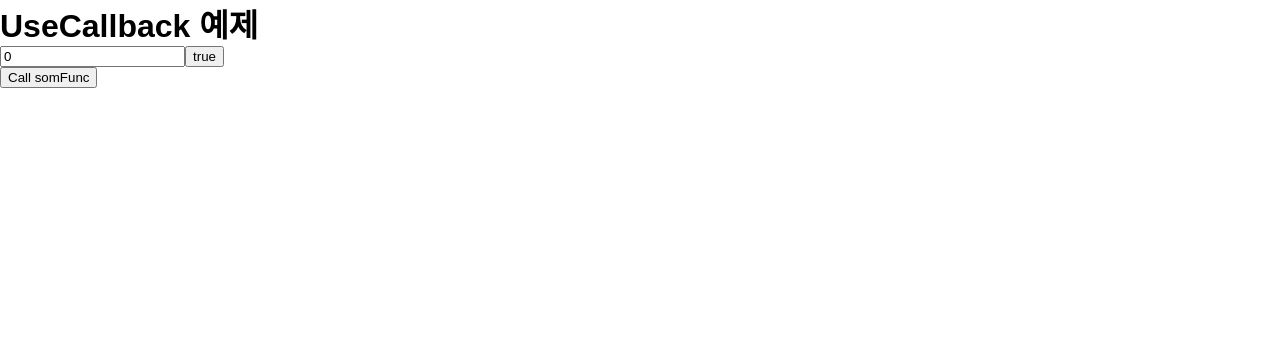
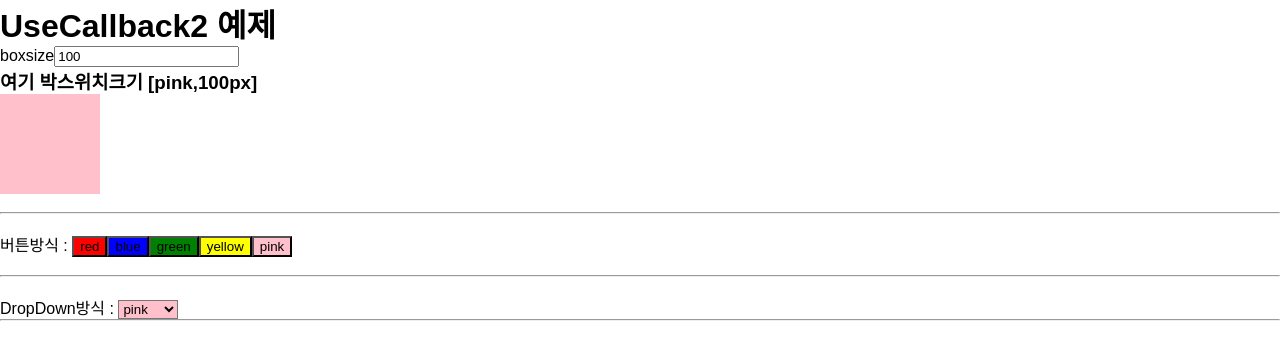
Before and after one commit to ryussjxtest/react_hook, a React (Create React App) app: page / in a window 1280 px wide. Shown: the top 360 px of the page. Built offline with nearby package versions, Linux system fonts and the light colour scheme.

Commit message:
useCallback box 색상바꾸기

```diff
--- a/src/App.js
+++ b/src/App.js
@@ -9,6 +9,7 @@ import UseContext from './hooktest/UseContext';
 import UseMemo from './hooktest/UseMemo';
 import UseMemo2 from './hooktest/UseMemo2';
 import UseCallback from './hooktest/UseCallback';
+import UseCallback2 from './hooktest/UseCallback2';
 
 
 function App() {
@@ -16,7 +17,8 @@ function App() {
 
  return(
     <div>
-      <UseCallback />
+      <UseCallback2 />
+      {/* <UseCallback /> */}
       {/* <UseMemo2 /> */}
       {/* <UseMemo /> */}
       {/* <UseContext /> */}
--- /dev/null
+++ b/src/hooktest/Box4UseCallbackBox.js
@@ -0,0 +1,84 @@
+import { useEffect, useState } from "react";
+
+export default function Box4UseCallbackBox({createBoxStyle}){
+  const [style, setStyle] = useState({});
+  const colors = ['red', 'blue', 'green','yellow','pink'
+  // ,'red', 'blue', 'green','yellow','pink',
+  // 'red', 'blue', 'green','yellow','pink',
+  // 'red', 'blue', 'green','yellow','pink',
+  // 'red', 'blue', 'green','yellow','pink',
+  // 'red', 'blue', 'green','yellow','pink'
+  ];
+  useEffect(()=>{
+    console.log("박스 키우기  ....",style);
+    setStyle(createBoxStyle()); // 함수를 props로 받는다.
+  },[createBoxStyle]);
+
+  const changeStyle = (c)=>{
+    console.log("[changeStyle]..", c);
+    const tempStyle = {
+      backgroundColor : c,
+      width : style.width,
+      height : style.height,
+    };
+    setStyle(tempStyle) ;
+  }
+  const handleSelect = (e) =>{
+    console.log("[handleSelect]..", e.target.value);
+    const tempStyle = {
+      backgroundColor : e.target.value,
+      width : style.width,
+      height : style.height,
+    };
+    setStyle(tempStyle) ;
+  };
+  return (
+    <>
+      <h3>여기 박스위치크기 [{style.backgroundColor},{style.width}]</h3>
+      <div style={style}></div>
+      <br /><hr /><br />
+      {/* <button style={{backgroundColor : 'red'}}>버튼</button>
+      <button style={{backgroundColor : 'blue'}}>버튼</button>
+      <button style={{backgroundColor : 'green'}}>버튼</button>
+      <button style={{backgroundColor : 'yellow'}}>버튼</button>
+      <button style={{backgroundColor : 'pink'}}>버튼</button> */}
+      <span>버튼방식 : </span>{colors.map((c, idx)=>{
+        return(
+        <button
+          id={idx}
+          style={{backgroundColor: c}}
+          onClick = {()=>changeStyle(c)}>{c}</button>
+        );
+      })}
+      <br /><br /><hr /><br />
+      <span>DropDown방식 : </span>
+      <select
+        onChange={handleSelect}
+        value={style.backgroundColor}
+        style={{backgroundColor: style.backgroundColor}}
+        >
+        {colors.map((item,idx)=>{
+          return (
+            <option
+              key={idx}
+              value={item}
+              style={{backgroundColor: item}}>{item}</option>
+          )
+        })}
+      </select>
+
+      {/* <ul>
+      {colors.map((c, idx)=>{
+        return(
+        <li
+          id={idx}
+          style={{backgroundColor: c}}
+          onClick = {()=>changeStyle(c)}>{c}
+        </li>
+        );
+      })}
+      </ul> */}
+      <br /><hr /><br />
+    </>
+  );
+}
--- /dev/null
+++ b/src/hooktest/UseCallback2.js
@@ -0,0 +1,60 @@
+import { useState } from "react";
+import Box4UseCallbackBox from "./Box4UseCallbackBox";
+
+export default function UseCallback2(){
+  const [ size, setSize] = useState(100);
+
+  const createBoxStyle = () =>{
+    // style을 생성하여 리턴
+    return {
+      backgroundColor : 'pink',
+      width : `${size}px`,
+      height : `${size}px`,
+    };
+  };
+
+  return(
+  <div>
+    <h1>UseCallback2 예제</h1>
+    <span>boxsize</span>
+    <input
+      type = "number"
+      value = {size}
+      onChange={(e)=>{
+        setSize(e.target.value);
+        console.log("boxsize : ",e.target.value);
+      }}
+      />
+      <Box4UseCallbackBox createBoxStyle={createBoxStyle}/>
+  </div>
+  )
+}
+
+// useCallback 역시 component optimization해준다.
+// Memoization ...
+// useMemo로 캐싱하고..변경시만 다시 callback..
+// useCallback도 거의 동일하다.  값이 아니라. fn을 memoization한다.
+// JS의 함수식
+// const calculate = (num) => {return num+1};
+// calculate라는 변수에 함수를 할당.
+
+// 다시..아래 함수형컴포넌트  Component가 ..있을때..
+// function Component (){
+//   const calculate = (num)=> num+1;
+//   return <div>{value}</div>
+// }
+// App.js 등에서 <Component />에 의해 호출(렌더링) 되면..
+// Component()함수가 호출되고... 곧 Component()내 내부변수가 초기화된다.
+// 그렇게 되면..위와 같이 선언된 함수식의 경우도 또 한번 초기화되면서
+// 불필요한 함수가 실행되는 것이다.
+// 이를 막기 위한 것이 useCallback이다.
+// 아래와 같이 Component내 caluate변수의 함수식을 useCallback으로 감싼다.
+// 그렇게 되면 렌더링시 Memoize된 함수를 재사용한다.
+// function Component (){
+//   const calculate = useCallback(
+//    (num)=> num+1,
+//    [item]);
+//   return <div>{value}</div>
+// }
+// useCallbak 함수 모양
+// useCallbak(callback fn, [dependency array]);
```
